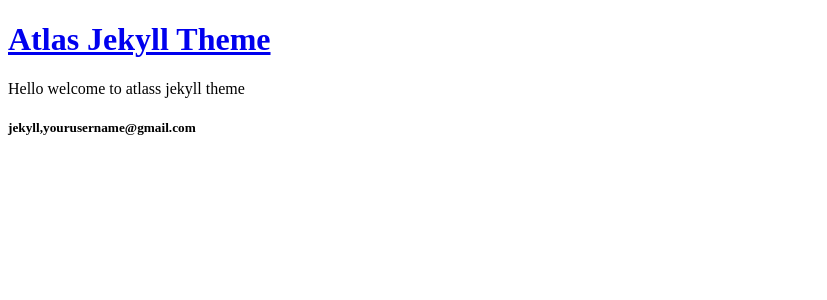
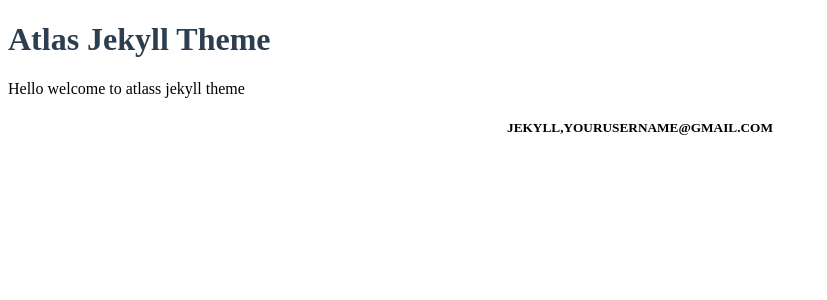
Before and after one commit to NrdyBhu1/atlas-jekyll-theme, a Jekyll site: the page built from index.md, in a window 1280 px wide. Shown: the top 300 px of the page, without its empty margins (0-827 px from the left). Built offline with Jekyll 4.4.1, drawn with Linux system fonts in a browser that asks for light colours.

Commit message:
modified:   _includes/header.html

```diff
--- a/_includes/header.html
+++ b/_includes/header.html
@@ -3,8 +3,8 @@
   <meta name="viewport" content="width=device-width,initial-scale=1">
   {% feed_meta %}
   <link type="application/atom+xml" rel="alternate" href="{{ '/feed.xml' | prepend: site.baseurl | prepend: site.url }}" title="Jekyll releases posts" />
-  <link rel="preload" href="{{ '/assets/css/style.css' | prepend: site.baseurl | prepend: site.url }}" as="style">
-  <link rel="stylesheet" href="{{ '/assets/css/style.css' | prepend: site.baseurl | prepend: site.url }}">
+  <link rel="preload" href="{{ '/css/style.css' | prepend: site.baseurl | prepend: site.url }}" as="style">
+  <link rel="stylesheet" href="{{ '/css/style.css' | prepend: site.baseurl | prepend: site.url }}">
   <link rel="icon" type="image/x-icon" href="{{ site.favicon | prepend: site.baseurl | prepend: site.url }}">
   {% seo %}
   <title>{{ site.name | prepend: page.title }}</title>
```
